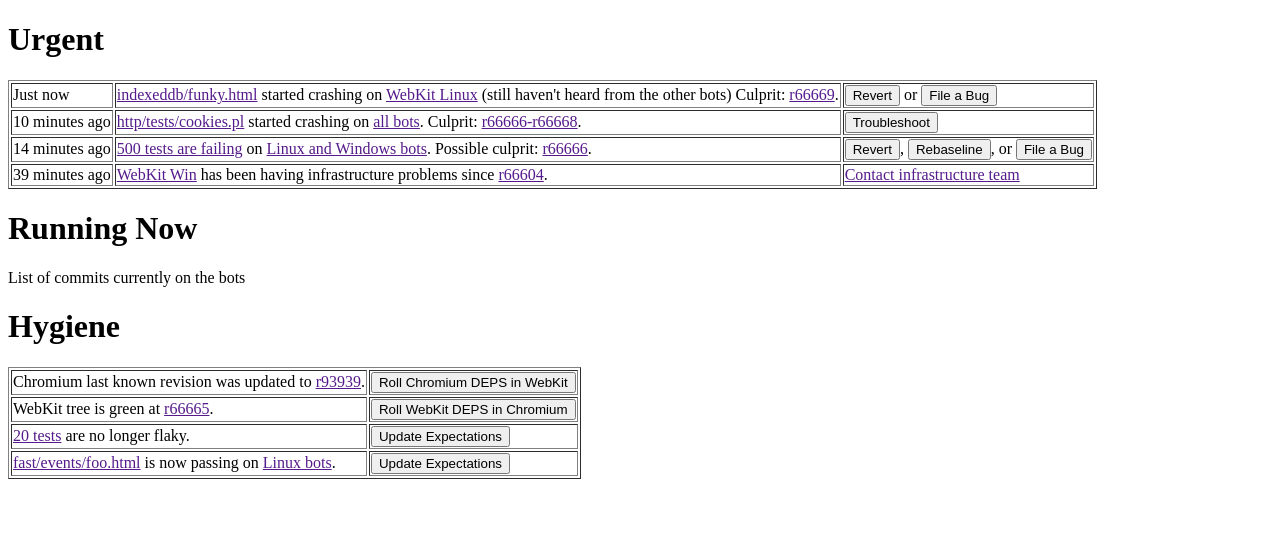
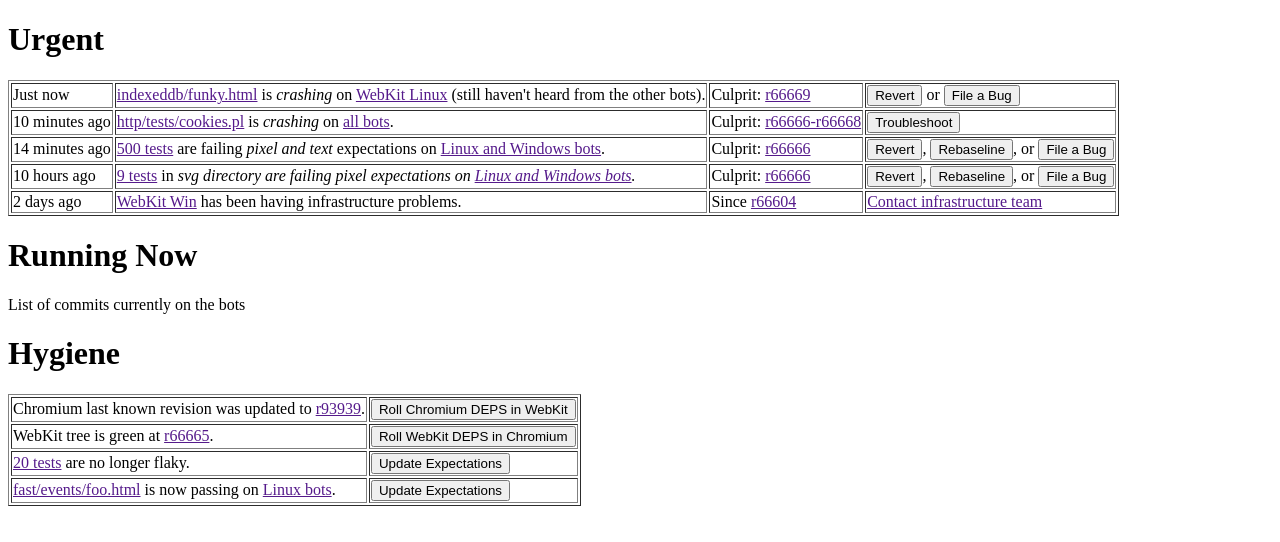
Before and after one commit to dglazkov/garden-ui-mocks, a plain HTML site: page mock-summary/index.html in a window 1280 px wide. Drawn offline with Linux system fonts and the light colour scheme.

```diff
--- a/mock-summary/index.html
+++ b/mock-summary/index.html
@@ -37,22 +37,32 @@ James, a web developer from Birmingham, UK.
 <tbody>
 <tr>
     <td>Just now</td>
-    <td><a href="">indexeddb/funky.html</a> started crashing on <a href="">WebKit Linux</a> (still haven't heard from the other bots) Culprit: <a href="">r66669</a>.</td>
+    <td><a href="">indexeddb/funky.html</a> is <em>crashing</em> on <a href="">WebKit Linux</a> (still haven't heard from the other bots).</td>
+    <td>Culprit: <a href="">r66669</a></td>
     <td><button>Revert</button> or <button>File a Bug</button></td>
 </tr>
 <tr>
     <td>10 minutes ago</td>
-    <td><a href="">http/tests/cookies.pl</a> started crashing on <a href="">all bots</a>. Culprit: <a href="">r66666-r66668</a>.</td>
+    <td><a href="">http/tests/cookies.pl</a> is <em>crashing</em> on <a href="">all bots</a>.</td>
+    <td>Culprit: <a href="">r66666-r66668</a></td>
     <td><button>Troubleshoot</button></td>
 </tr>
 <tr>
     <td>14 minutes ago</td>
-    <td><a href="">500 tests are failing</a> on <a href="">Linux and Windows bots</a>. Possible culprit: <a href="">r66666</a>.</td>
+    <td><a href="">500 tests<a/> are failing <em>pixel and text</em> expectations on <a href="">Linux and Windows bots</a>.</td>
+    <td>Culprit: <a href="">r66666</a></td>
     <td><button>Revert</button>, <button>Rebaseline</button>, or <button>File a Bug</button></td>
 </tr>
 <tr>
-    <td>39 minutes ago</td>
-    <td><a href="">WebKit Win</a> has been having infrastructure problems since <a href="">r66604</a>.</td>
+    <td>10 hours ago</td>
+    <td><a href="">9 tests<a/> in <em>svg<em> directory are failing <em>pixel</em> expectations on <a href="">Linux and Windows bots</a>.</td>
+    <td>Culprit: <a href="">r66666</a></td>
+    <td><button>Revert</button>, <button>Rebaseline</button>, or <button>File a Bug</button></td>
+</tr>
+<tr>
+    <td>2 days ago</td>
+    <td><a href="">WebKit Win</a> has been having infrastructure problems.</td>
+    <td>Since <a href="">r66604</a></td>
     <td><a href="">Contact infrastructure team</a></td>
 </tr>
 </tbody>
```
